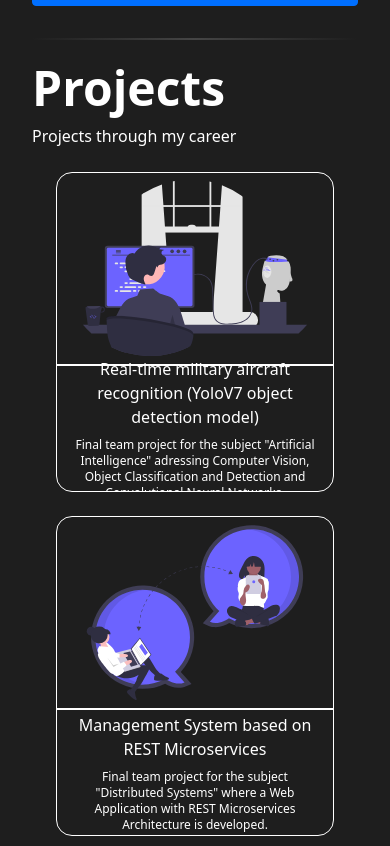
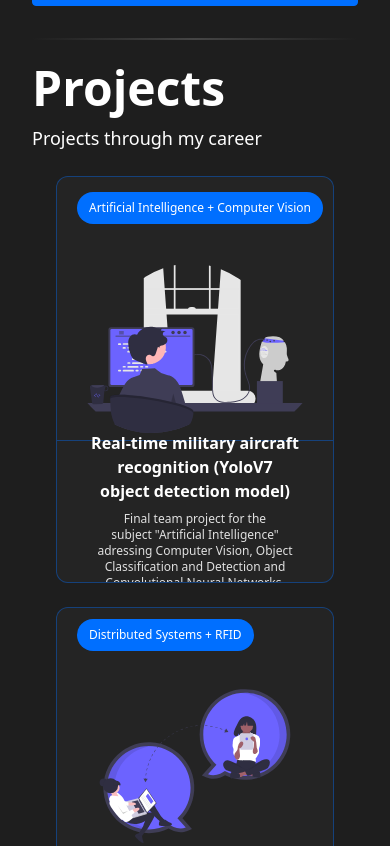
Before and after one commit to BautiSobenko/portfolio, a Next.js app: page / in a window 390 px wide. Shown: the part 898-1744 px from the top of the page. Built offline with nearby package versions, Linux system fonts and the light colour scheme.

Commit message:
Project card for mobile/tablet screensize

```diff
--- a/src/components/ui/projects/ProjectCardDesktop.tsx
+++ b/src/components/ui/projects/ProjectCardDesktop.tsx
@@ -4,7 +4,7 @@ export const ProjectCardDesktop = ({ styles, title, alt, description, src, topic
   return (
     <a className={`overflow-hidden border border-bg-300 bg-bg-200/40 hover:border-accent-100/40 group rounded-xl grid grid-rows-[15%_50%_35%] ${ styles }`}>
       <div className="inline-flex justify-start items-center w-40">
-        <h4 className="absolute inline-block bg-accent-100 rounded-full py-[8px] px-[12px] ml-5 mt-4 text-sm text-pretty ">{topic}</h4>
+        <h4 className="absolute inline-block bg-accent-100 rounded-full py-[8px] px-[12px] ml-5 text-sm text-pretty ">{topic}</h4>
       </div>
 
       <Image
@@ -13,7 +13,7 @@ export const ProjectCardDesktop = ({ styles, title, alt, description, src, topic
         alt={alt}
         width={400}
         height={400}
-        className="h-[85%] w-full pb-1 mt-6"
+        className=" h-[75%] xl:h-[90%] w-full pb-1"
       />
 
       <div className="border-t border-bg-300 group-hover:border-accent-100/40 mt-1 h-full w-full px-3 pb-6 pt-2 text-pretty flex flex-col justify-evenly gap-2">
--- a/src/components/ui/projects/ProjectCardMobile.tsx
+++ b/src/components/ui/projects/ProjectCardMobile.tsx
@@ -1,21 +1,27 @@
 import Image from "next/image"
 
 
-export const ProjectCardMobile = ({ title, alt, description, src }: { title: string, alt: string, description: string, src: string }) => {
+export const ProjectCardMobile = ({ title, alt, description, src, topic }: { title: string, alt: string, description: string, src: string, topic: string }) => {
 
   return (
-    <a className="rounded-2xl border border-zinc-700 grid grid-rows-[60%_40%] max-h-[20rem] hover:shadow-sm overflow-hidden items-center"
+    <a className="border border-accent-100/40 bg-bg-200/40 rounded-xl grid grid-rows-[15%_50%_35%] overflow-hidden items-center"
     href="#">
+      <div className="inline-flex justify-start items-center w-40">
+        <h4 className="absolute inline-block bg-accent-100 rounded-full py-[8px] px-[12px] ml-5 text-xs text-pretty">{topic}</h4>
+      </div>
+
       <Image
+        priority
         src={src}
         alt={alt}
         width={150}
         height={150}
-        className="row-start-1 row-end-2 h-full w-full rounded-2xl p-2"
+        className="h-[85%] w-full pb-1 mt-6"
       />
-      <div className="border-t-2 h-full w-full px-3 text-pretty flex flex-col justify-center gap-2">
-        <h1 className="text-md text-wrap text-center">{title}</h1>
-        <p className="text-xs text-wrap text-center text-zinc-500">{description}</p>
+
+      <div className="border-t border-accent-100/40 h-full md:h-[60%] md:pt-6 w-full px-3 text-pretty flex flex-col justify-center gap-2">
+        <h1 className="text-md md:text-xl font-bold text-balance text-center">{title}</h1>
+        <p className="text-xs md:text-md text-balance text-center px-6 text-text-200 md:leading-6">{description}</p>
       </div>
     </a>
   )
--- a/src/components/ui/projects/ProjectSectionMobile.tsx
+++ b/src/components/ui/projects/ProjectSectionMobile.tsx
@@ -8,11 +8,11 @@ export const ProjectSectionMobile = () => {
     <section className="py-6">
       <div className="flex flex-col">
         <h2 className="text-5xl font-bold mb-3">Projects</h2>
-        <p className="leading-normal text-muted-foreground sm:text-lg sm:leading-7 mb-6">
+        <p className="text-muted-foreground text-lg leading-7 mb-6">
           Projects through my career
         </p>
       </div>
-      <div className="flex flex-col gap-6 px-6 justify-center">
+      <div className="flex flex-col gap-6 px-6 flex-grow">
           {projectsData.map((project) => (
             <ProjectCardMobile
               key={project.name}
@@ -20,6 +20,7 @@ export const ProjectSectionMobile = () => {
               alt={project.alt}
               description={project.description}
               src={project.href}
+              topic={project.topic}
             />
           ))}
     </div>
```
